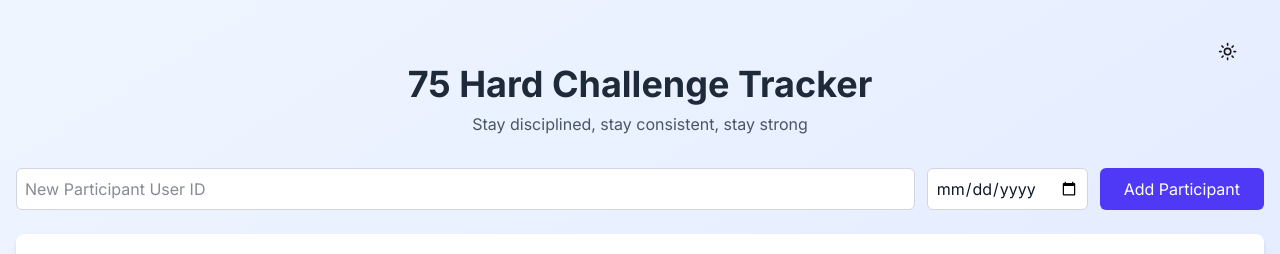
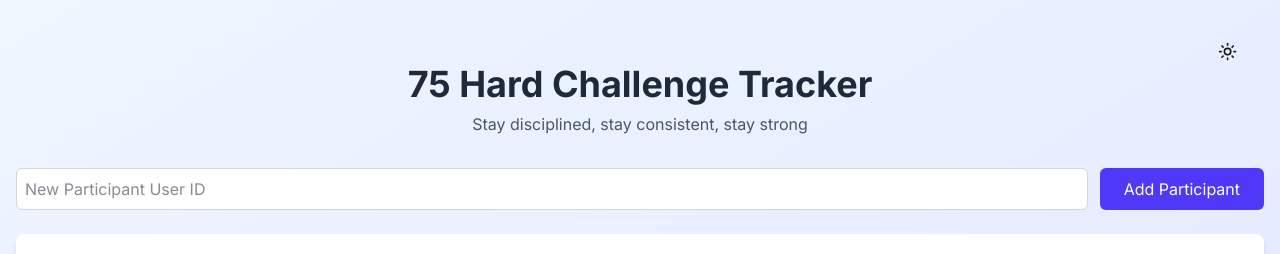
Before and after one commit to crazzywizard/75-hard, a Next.js app: page / in a window 1280 px wide. Shown: the top 254 px of the page. Built offline with nearby package versions, Linux system fonts and the light colour scheme; no server answers.

Commit message:
Remove start date input, use today's date automatically

```diff
--- a/src/components/AddParticipantForm.tsx
+++ b/src/components/AddParticipantForm.tsx
@@ -8,7 +8,6 @@ interface AddParticipantFormProps {
 
 const AddParticipantForm: React.FC<AddParticipantFormProps> = ({ onParticipantAdded }) => {
   const [userId, setUserId] = useState('');
-  const [startDate, setStartDate] = useState('');
   const [error, setError] = useState('');
   const [isSubmitting, setIsSubmitting] = useState(false);
 
@@ -23,12 +22,18 @@ const AddParticipantForm: React.FC<AddParticipantFormProps> = ({ onParticipantAd
     setError('');
 
     try {
+      // Get today's date in YYYY-MM-DD format (local time)
+      const today = new Date();
+      const localDate = new Date(today.getTime() - (today.getTimezoneOffset() * 60000))
+        .toISOString()
+        .split('T')[0];
+
       const response = await fetch('/api/participants', {
         method: 'POST',
         headers: { 'Content-Type': 'application/json' },
         body: JSON.stringify({
           user_id: userId,
-          start_date: startDate || null
+          start_date: localDate
         })
       });
 
@@ -38,7 +43,6 @@ const AddParticipantForm: React.FC<AddParticipantFormProps> = ({ onParticipantAd
       }
 
       setUserId('');
-      setStartDate('');
       onParticipantAdded();
     } catch (err: unknown) {
       if (err instanceof Error) {
@@ -62,14 +66,6 @@ const AddParticipantForm: React.FC<AddParticipantFormProps> = ({ onParticipantAd
           className="flex-grow p-2 border border-gray-300 dark:border-gray-600 rounded-md focus:ring-2 focus:ring-indigo-500 focus:border-transparent bg-white dark:bg-gray-700 text-gray-900 dark:text-gray-100"
           disabled={isSubmitting}
         />
-        <input
-          type="date"
-          value={startDate}
-          onChange={(e) => setStartDate(e.target.value)}
-          placeholder="Start Date"
-          className="p-2 border border-gray-300 dark:border-gray-600 rounded-md focus:ring-2 focus:ring-indigo-500 focus:border-transparent bg-white dark:bg-gray-700 text-gray-900 dark:text-gray-100"
-          disabled={isSubmitting}
-        />
         <button
           type="submit"
           className="bg-indigo-600 text-white py-2 px-6 rounded-md hover:bg-indigo-700 transition-colors disabled:bg-indigo-400"
```
